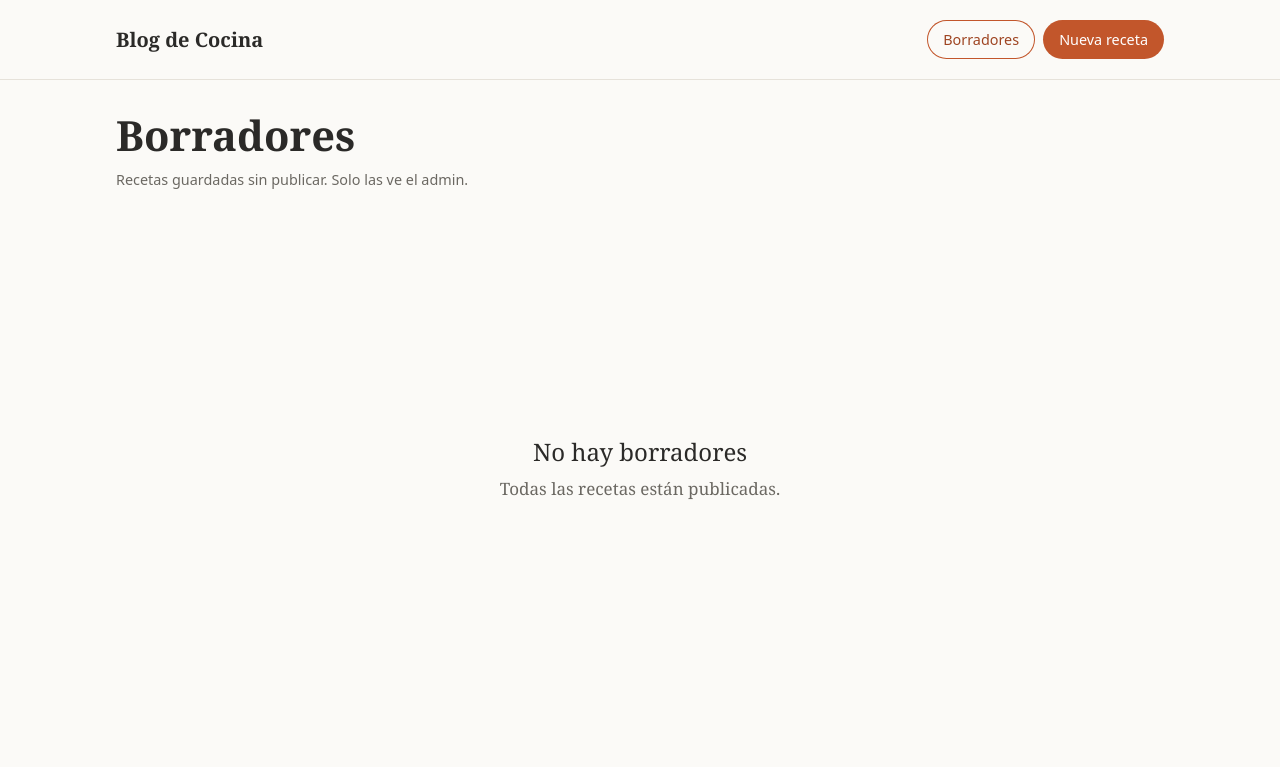
After one commit to Ssamuelfernandez/sdd-sample-project, a Django app: page /recetas/borradores/ in a window 1280 px wide. The commit adds this page. Shown: the top 767 px of the page. Run offline with Django 5.2, Linux system fonts and the light colour scheme; the visitor is signed in with stand-in values (Sample User, id 1); data comes from the database, SQL or seed files in the repository.

Commit message:
Añade borradores: campo publicada, página de borradores e interruptor en el formulario
- Campo publicada en Receta (por defecto True); la portada solo muestra las publicadas
- Página Borradores y botones Publicar / Pasar a borrador, solo para el admin
- Los borradores dan 404 a los visitantes; al publicar se actualiza la fecha
- Interruptor "Publicar ahora" en el formulario de nueva receta
- Mensajes de confirmación, filtro y edición rápida en el admin
- Versión en el enlace del CSS para evitar la caché del navegador

Co-Authored-By: Claude Opus 5.5 <noreply@anthropic.com>

```diff
--- a/src/recetas/admin.py
+++ b/src/recetas/admin.py
@@ -5,5 +5,7 @@ from .models import Receta
 
 @admin.register(Receta)
 class RecetaAdmin(admin.ModelAdmin):
-    list_display = ['titulo', 'autor', 'fecha_publicacion']
+    list_display = ['titulo', 'autor', 'publicada', 'fecha_publicacion']
+    list_editable = ['publicada']
+    list_filter = ['publicada']
     search_fields = ['titulo', 'autor']
--- a/src/recetas/forms.py
+++ b/src/recetas/forms.py
@@ -17,8 +17,9 @@ def mensajes(campo):
 class RecetaForm(forms.ModelForm):
     class Meta:
         model = Receta
-        fields = ['titulo', 'autor', 'descripcion', 'ingredientes', 'pasos', 'imagen']
+        fields = ['titulo', 'autor', 'descripcion', 'ingredientes', 'pasos', 'imagen', 'publicada']
         labels = {
+            'publicada': 'Publicar ahora',
             'titulo': 'Título',
             'autor': 'Tu nombre',
             'descripcion': 'Descripción',
@@ -31,6 +32,7 @@ class RecetaForm(forms.ModelForm):
             'ingredientes': 'Escribe un ingrediente por línea.',
             'pasos': 'Escribe un paso por línea.',
             'imagen': 'Opcional. JPG, PNG o WebP de hasta 2 MB. Si no subes ninguna, se usará la imagen genérica.',
+            'publicada': 'Si la desmarcas, se guarda como borrador y no aparece en la portada hasta que se publique.',
         }
         error_messages = {
             'titulo': mensajes('el título'),
@@ -50,4 +52,6 @@ class RecetaForm(forms.ModelForm):
             'ingredientes': forms.Textarea(attrs={'rows': 6, 'placeholder': '6 huevos\n4 patatas medianas\nSal'}),
             'pasos': forms.Textarea(attrs={'rows': 8, 'placeholder': 'Pela las patatas.\nFríelas a fuego medio.'}),
             'imagen': forms.ClearableFileInput(attrs={'accept': 'image/jpeg,image/png,image/webp'}),
+            # role="switch" hace que los lectores de pantalla lo anuncien como interruptor.
+            'publicada': forms.CheckboxInput(attrs={'role': 'switch'}),
         }
--- a/src/recetas/models.py
+++ b/src/recetas/models.py
@@ -29,6 +29,8 @@ class Receta(models.Model):
             validar_tamano_imagen,
         ],
     )
+    # Sin marcar, la receta es un borrador: no sale en la portada hasta que el admin la publique.
+    publicada = models.BooleanField(default=True)
     fecha_publicacion = models.DateTimeField('fecha de publicación', auto_now_add=True)
 
     class Meta:
--- /dev/null
+++ b/src/recetas/templates/recetas/borradores.html
@@ -0,0 +1,38 @@
+{% extends 'base.html' %}
+
+{% block title %}Borradores · Blog de Cocina{% endblock %}
+
+{% block content %}
+<h1 class="receta__titulo">Borradores</h1>
+<p class="receta__meta">Recetas guardadas sin publicar. Solo las ve el admin.</p>
+
+{% if recetas %}
+    <ul class="tarjetas borradores">
+        {% for receta in recetas %}
+        <li>
+            <article class="tarjeta">
+                <h2 class="tarjeta__titulo"><a href="{{ receta.get_absolute_url }}">{{ receta.titulo }}</a></h2>
+                <img class="tarjeta__imagen" src="{{ receta.url_imagen }}" alt="{{ receta.titulo }}" width="640" height="480" loading="lazy">
+                {% if receta.descripcion %}
+                <p class="tarjeta__descripcion">{{ receta.descripcion }}</p>
+                {% endif %}
+                <p class="tarjeta__meta">
+                    por {{ receta.autor }} ·
+                    guardada el <time datetime="{{ receta.fecha_publicacion|date:'c' }}">{{ receta.fecha_publicacion|date:'j \d\e F \d\e Y' }}</time>
+                </p>
+                <form class="tarjeta__acciones" method="post" action="{% url 'recetas:cambiar_publicacion' receta.pk %}">
+                    {% csrf_token %}
+                    <input type="hidden" name="siguiente" value="{% url 'recetas:borradores' %}">
+                    <button class="boton" type="submit">Publicar</button>
+                </form>
+            </article>
+        </li>
+        {% endfor %}
+    </ul>
+{% else %}
+    <section class="vacio">
+        <p class="vacio__titulo">No hay borradores</p>
+        <p class="vacio__texto">Todas las recetas están publicadas.</p>
+    </section>
+{% endif %}
+{% endblock %}
--- a/src/recetas/templates/recetas/receta_form.html
+++ b/src/recetas/templates/recetas/receta_form.html
@@ -24,13 +24,17 @@
 
         {% for field in form %}
         <div class="campo{% if field.errors %} campo--error{% endif %}">
+            {% if field.name == 'publicada' %}
+            <label class="interruptor" for="{{ field.id_for_label }}">{{ field }} {{ field.label }}</label>
+            {% else %}
             <label class="campo__etiqueta" for="{{ field.id_for_label }}">
                 {{ field.label }}{% if field.field.required %} <span aria-hidden="true">*</span>{% endif %}
             </label>
+            {% endif %}
             {% if field.name == 'imagen' %}
             <img class="campo__vista-previa" src="{% static 'img/recetas/generica.jpg' %}" alt="Imagen genérica que se usará si no subes una foto" width="160" height="120">
             {% endif %}
-            {{ field }}
+            {% if field.name != 'publicada' %}{{ field }}{% endif %}
             {% if field.help_text %}
             <p class="campo__ayuda" id="{{ field.auto_id }}_helptext">{{ field.help_text }}</p>
             {% endif %}
--- a/src/recetas/urls.py
+++ b/src/recetas/urls.py
@@ -7,5 +7,7 @@ app_name = 'recetas'
 urlpatterns = [
     path('', views.RecetaListView.as_view(), name='inicio'),
     path('recetas/nueva/', views.RecetaCreateView.as_view(), name='nueva'),
+    path('recetas/borradores/', views.BorradoresListView.as_view(), name='borradores'),
     path('recetas/<int:pk>/', views.RecetaDetailView.as_view(), name='detalle'),
+    path('recetas/<int:pk>/publicacion/', views.cambiar_publicacion, name='cambiar_publicacion'),
 ]
--- a/src/recetas/views.py
+++ b/src/recetas/views.py
@@ -1,3 +1,10 @@
+from django.contrib import messages
+from django.contrib.admin.views.decorators import staff_member_required
+from django.shortcuts import get_object_or_404, redirect
+from django.utils import timezone
+from django.utils.decorators import method_decorator
+from django.utils.http import url_has_allowed_host_and_scheme
+from django.views.decorators.http import require_POST
 from django.views.generic import CreateView, DetailView, ListView
 
 from .forms import RecetaForm
@@ -5,15 +12,55 @@ from .models import Receta
 
 
 class RecetaListView(ListView):
-    model = Receta
     context_object_name = 'recetas'
+    queryset = Receta.objects.filter(publicada=True)
 
 
 class RecetaDetailView(DetailView):
     model = Receta
 
+    def get_queryset(self):
+        # Los borradores solo los ve el admin; para el resto no existen (404).
+        if self.request.user.is_staff:
+            return Receta.objects.all()
+        return Receta.objects.filter(publicada=True)
+
 
 class RecetaCreateView(CreateView):
     model = Receta
     form_class = RecetaForm
-    # Tras guardar redirige a get_absolute_url(); así recargar no duplica la receta (CL-15).
+
+    def form_valid(self, form):
+        # Tras guardar redirige a get_absolute_url(); así recargar no duplica la receta (CL-15).
+        respuesta = super().form_valid(form)
+        if not self.object.publicada:
+            messages.success(self.request, 'Receta guardada como borrador. Aparecerá en la portada cuando se publique.')
+            if not self.request.user.is_staff:
+                return redirect('recetas:inicio')
+        return respuesta
+
+
+@method_decorator(staff_member_required, name='dispatch')
+class BorradoresListView(ListView):
+    context_object_name = 'recetas'
+    template_name = 'recetas/borradores.html'
+    queryset = Receta.objects.filter(publicada=False)
+
+
+@staff_member_required
+@require_POST
+def cambiar_publicacion(request, pk):
+    receta = get_object_or_404(Receta, pk=pk)
+    receta.publicada = not receta.publicada
+    if receta.publicada:
+        # Al publicar un borrador pasa a ser la receta más reciente de la portada.
+        receta.fecha_publicacion = timezone.now()
+        messages.success(request, f'«{receta.titulo}» se ha publicado.')
+    else:
+        messages.success(request, f'«{receta.titulo}» ha pasado a borradores.')
+    receta.save(update_fields=['publicada', 'fecha_publicacion'])
+
+    siguiente = request.POST.get('siguiente')
+    if siguiente and url_has_allowed_host_and_scheme(siguiente, allowed_hosts={request.get_host()}):
+        return redirect(siguiente)
+    return redirect(receta)
--- a/src/static/css/styles.css
+++ b/src/static/css/styles.css
@@ -419,3 +473,61 @@ button.boton {
     font-size: 0.9rem;
     font-weight: bold;
 }
+
+/* Borradores y acciones del admin */
+.cabecera__acciones {
+    display: flex;
+    flex-wrap: wrap;
+    justify-content: flex-end;
+    gap: 0.5rem;
+}
+
+.boton--secundario {
+    background: transparent;
+    color: var(--acento-oscuro);
+    box-shadow: inset 0 0 0 1px var(--acento);
+}
+
+.boton--secundario:hover {
+    background: var(--acento);
+    color: #fff;
+}
+
+.mensaje {
+    margin: 0 0 1.5rem;
+    padding: 0.75rem 1rem;
+    border-left: 4px solid var(--acento);
+    border-radius: 0.25rem;
+    background: var(--tarjeta);
+    font-family: system-ui, sans-serif;
+    font-size: 0.95rem;
+}
+
+.etiqueta {
+    display: inline-block;
+    margin: 0 0 0.75rem;
+    padding: 0.15rem 0.6rem;
+    border-radius: 999px;
+    background: var(--linea);
+    color: var(--texto-suave);
+    font-family: system-ui, sans-serif;
+    font-size: 0.8rem;
+    font-weight: 600;
+    text-transform: uppercase;
+    letter-spacing: 0.04em;
+}
+
+.receta__admin {
+    margin-top: 1rem;
+}
+
+.borradores {
+    margin-top: 1.5rem;
+}
+
+/* Por encima del enlace que cubre la tarjeta, para que el botón se pueda pulsar */
+.tarjeta__acciones {
+    position: relative;
+    z-index: 1;
+    margin-top: 1rem;
+}
--- a/src/templates/base.html
+++ b/src/templates/base.html
@@ -5,17 +5,26 @@
     <meta name="viewport" content="width=device-width, initial-scale=1">
     <title>{% block title %}Blog de Cocina{% endblock %}</title>
     <meta name="description" content="{% block description %}Recetas caseras compartidas de forma sencilla.{% endblock %}">
-    <link rel="stylesheet" href="{% static 'css/styles.css' %}">
+    {# Cambia ?v= al tocar el CSS para que el navegador no use la versión en caché. #}
+    <link rel="stylesheet" href="{% static 'css/styles.css' %}?v=2">
 </head>
 <body>
     <header class="cabecera">
         <div class="contenedor cabecera__fila">
             <a class="cabecera__logo" href="{% url 'recetas:inicio' %}">Blog de Cocina</a>
-            <a class="boton" href="{% url 'recetas:nueva' %}">Nueva receta</a>
+            <nav class="cabecera__acciones">
+                {% if user.is_staff %}
+                <a class="boton boton--secundario" href="{% url 'recetas:borradores' %}">Borradores</a>
+                {% endif %}
+                <a class="boton" href="{% url 'recetas:nueva' %}">Nueva receta</a>
+            </nav>
         </div>
     </header>
 
     <main class="contenedor principal">
+        {% for mensaje in messages %}
+        <p class="mensaje" role="status">{{ mensaje }}</p>
+        {% endfor %}
         {% block content %}{% endblock %}
     </main>
 </body>
```
Also changed, not shown: other parts of src/static/css/styles.css (+54 -0 lines), src/recetas/templates/recetas/receta_detail.html (+12 -0 lines), src/recetas/tests.py (+63 -5 lines), src/recetas/migrations/0003_receta_publicada.py (added).
